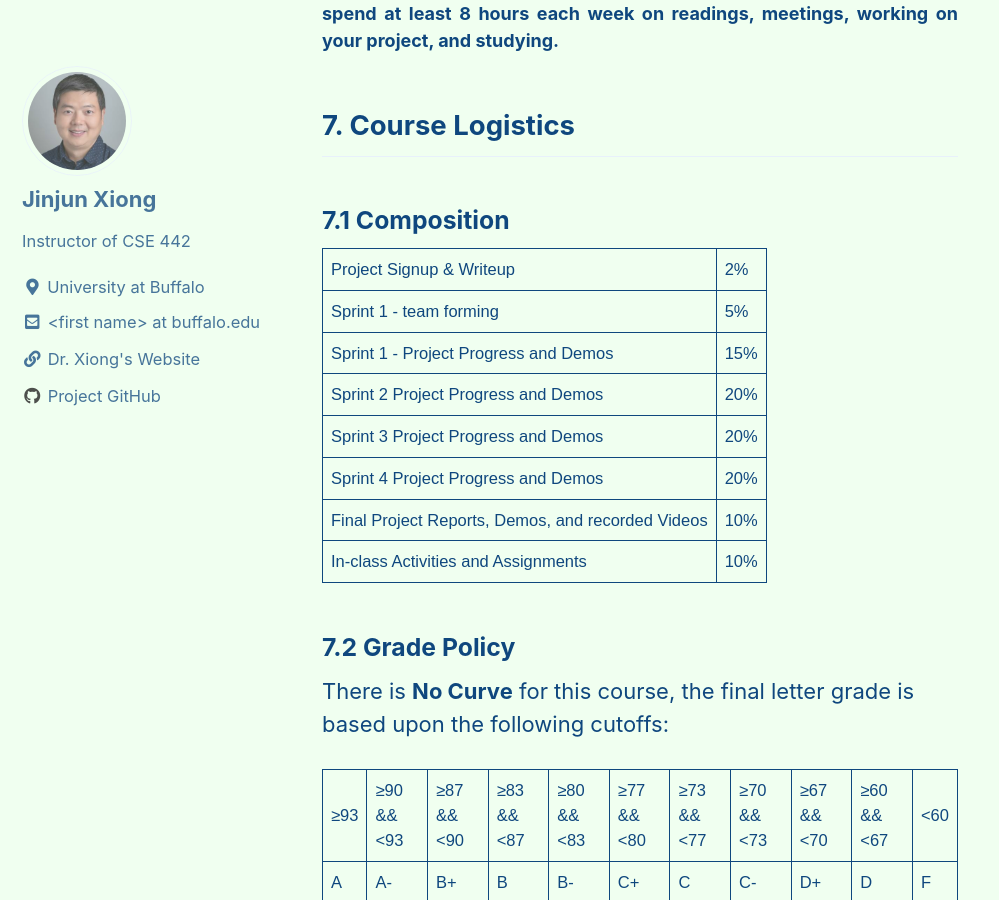
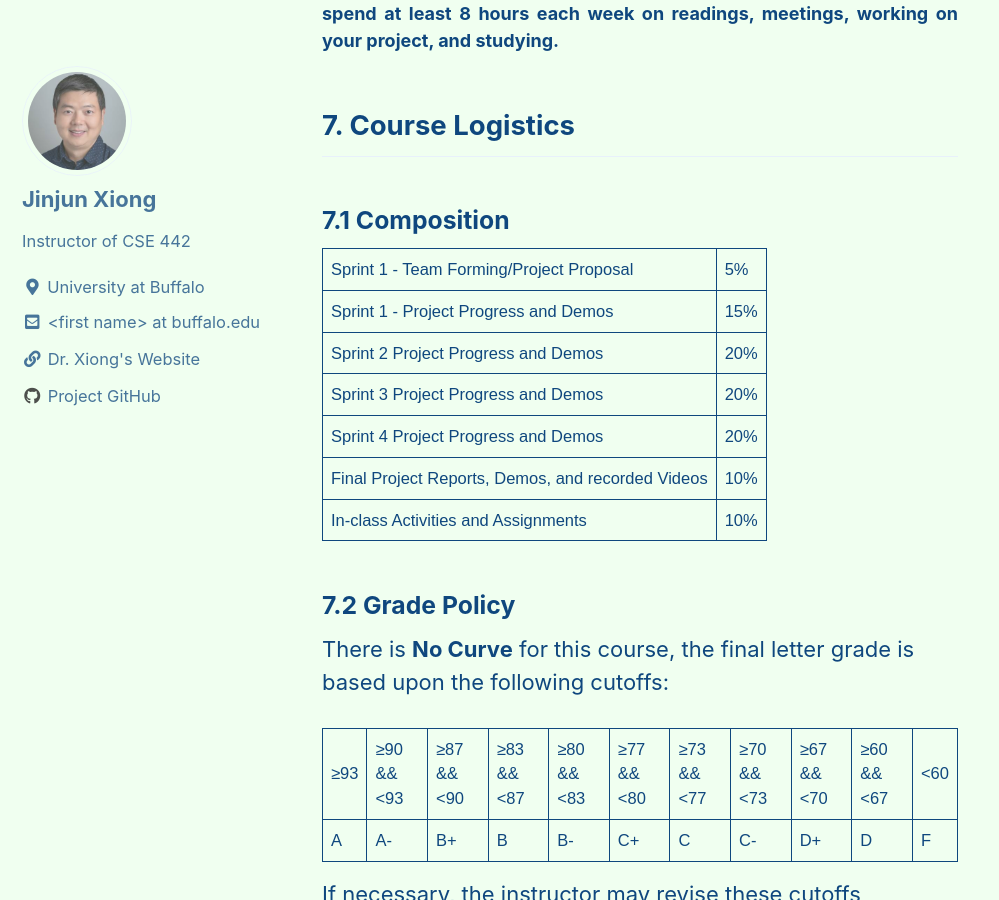
Before and after one commit to xlab-classes/cse442, a Jekyll site: the page built from index.md, in a window 1280 px wide and 900 px high, scrolled down 5841 px. Shown: the whole window, without its empty margins (0-999 px from the left). Built offline with Jekyll 4.4.1, drawn with Linux system fonts in a browser that asks for light colours; cached includes are drawn as plain includes.

Commit message:
Update the grading compesition

```diff
--- a/index.md
+++ b/index.md
@@ -257,11 +257,7 @@ New York State Board of Regents regulations specify for every hour of time spent
 ### 7.1 Composition
 <table>
   <tr>
-    <td>Project Signup & Writeup</td>
-    <td>2%</td>
-  </tr>
-  <tr>
-    <td>Sprint 1 - team forming </td>
+    <td>Sprint 1 - Team Forming/Project Proposal</td>
     <td>5%</td>
   </tr>
   <tr>
```
